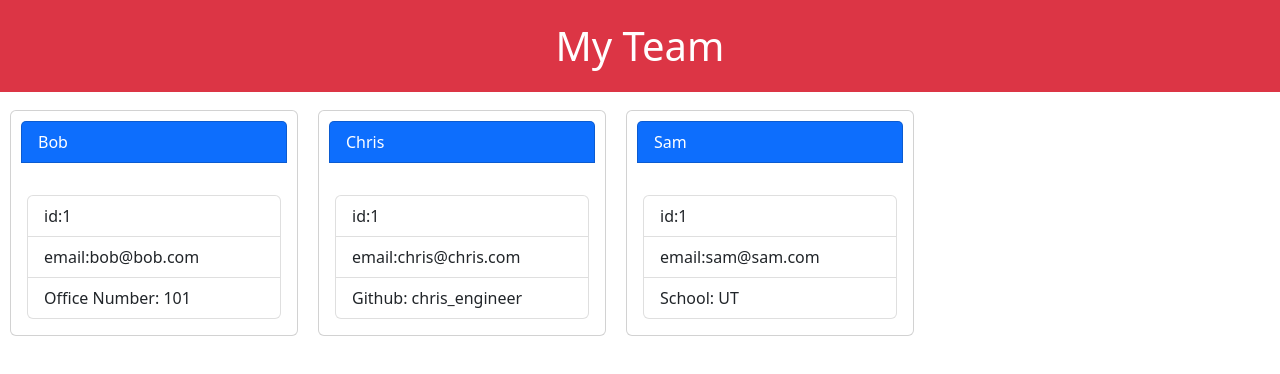
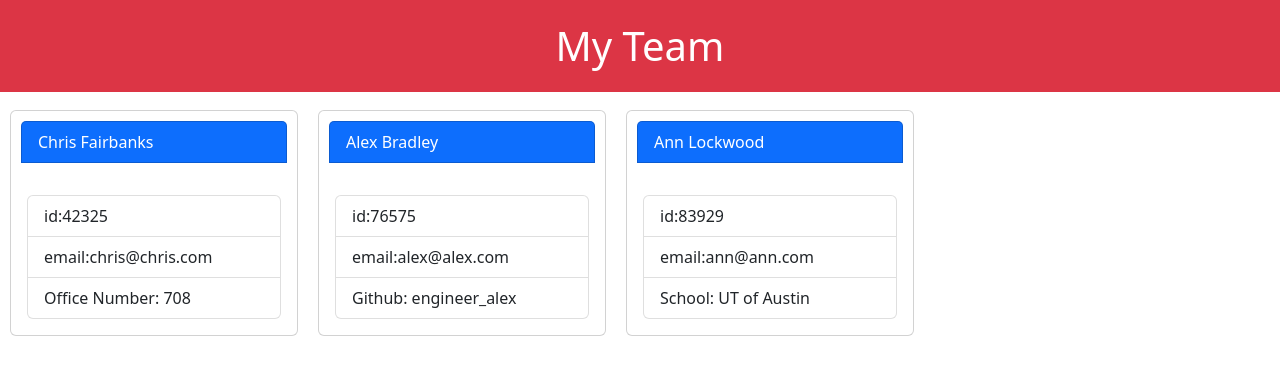
Before and after one commit to Sm4ck101/homework-10-PROfile-generator, a website: page dist/team.html in a window 1280 px wide. Drawn offline with nearby package versions, Linux system fonts and the light colour scheme.

Commit message:
update readme

```diff
--- a/dist/team.html
+++ b/dist/team.html
@@ -27,34 +27,34 @@
     <div class="employee-cards">
 
     <div class="card" style="width: 18rem;">
-        <div class="card-header card text-bg-primary mb-3">Bob</div>
+        <div class="card-header card text-bg-primary mb-3">Chris Fairbanks</div>
         <div class="card-body">
           <ul class="list-group">
-            <li class="list-group-item">id:1</li>
-            <li class="list-group-item">email:bob@bob.com</li>
-            <li class="list-group-item">Office Number: 101</li>
+            <li class="list-group-item">id:42325</li>
+            <li class="list-group-item">email:chris@chris.com</li>
+            <li class="list-group-item">Office Number: 708</li>
           </ul>
         </div>
       </div>
 
     <div class="card" style="width: 18rem;">
-        <div class="card-header card text-bg-primary mb-3">Chris</div>
+        <div class="card-header card text-bg-primary mb-3">Alex Bradley</div>
         <div class="card-body">
           <ul class="list-group">
-            <li class="list-group-item">id:1</li>
-            <li class="list-group-item">email:chris@chris.com</li>
-            <li class="list-group-item">Github: chris_engineer</li>
+            <li class="list-group-item">id:76575</li>
+            <li class="list-group-item">email:alex@alex.com</li>
+            <li class="list-group-item">Github: engineer_alex</li>
           </ul>
         </div>
       </div>
 
     <div class="card" style="width: 18rem;">
-        <div class="card-header card text-bg-primary mb-3">Sam</div>
+        <div class="card-header card text-bg-primary mb-3">Ann Lockwood</div>
         <div class="card-body">
           <ul class="list-group">
-            <li class="list-group-item">id:1</li>
-            <li class="list-group-item">email:sam@sam.com</li>
-            <li class="list-group-item">School: UT</li>
+            <li class="list-group-item">id:83929</li>
+            <li class="list-group-item">email:ann@ann.com</li>
+            <li class="list-group-item">School: UT of Austin</li>
           </ul>
         </div>
       </div>
```
Also changed, not shown: README.md.
